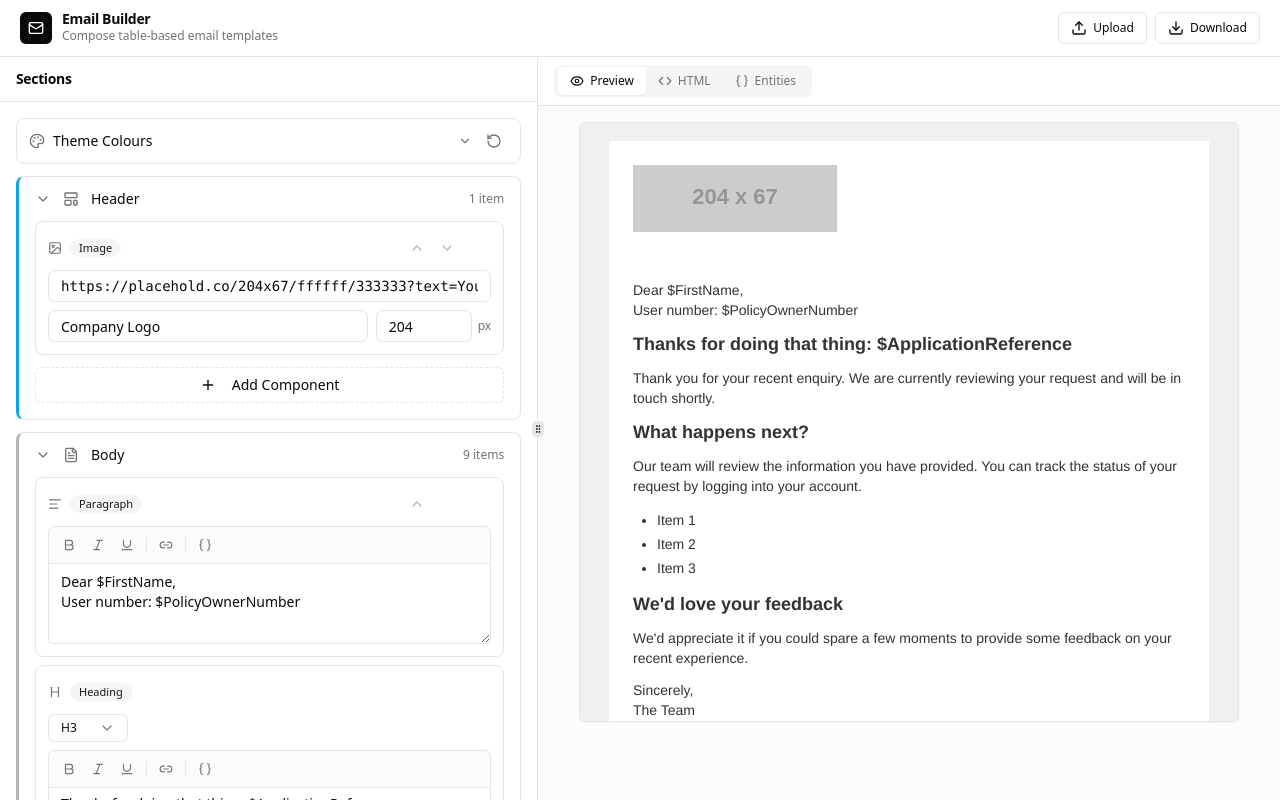
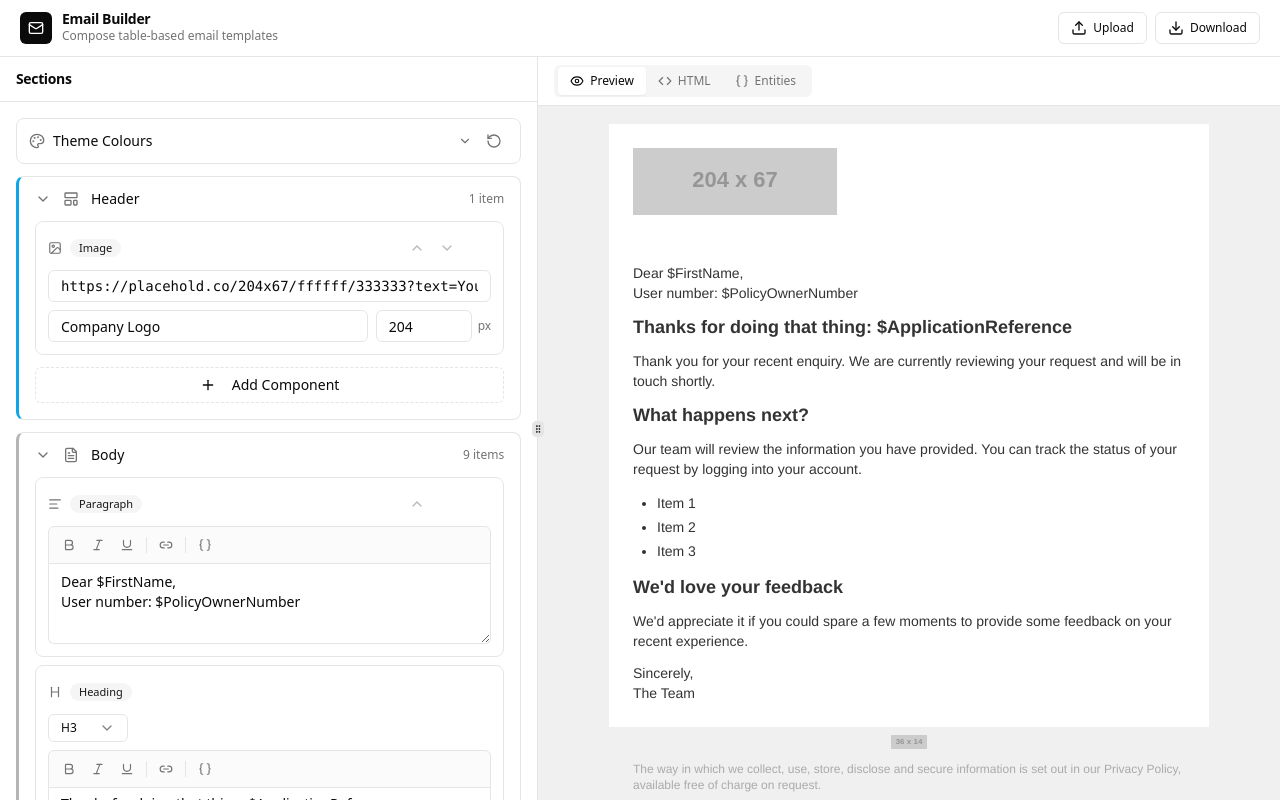
Before and after one commit to unknightly/emailbuilder, a Next.js app: page / in a window 1280 px wide. Built offline with nearby package versions, Linux system fonts and the light colour scheme.

Commit message:
feat: full-size preview iframe for email templates\n\nRemove constraints for accurate inbox rendering.

```diff
--- a/components/email-builder/preview-panel.tsx
+++ b/components/email-builder/preview-panel.tsx
@@ -78,17 +78,12 @@ export function PreviewPanel({ html }: PreviewPanelProps) {
         </div>
 
         <TabsContent value="preview" className="flex-1 m-0 overflow-hidden">
-          <div className="h-full bg-muted/30 p-4 overflow-auto">
-            <div className="mx-auto max-w-[660px]">
-              <iframe
-                srcDoc={html}
-                title="Email Preview"
-                className="w-full rounded-md border bg-background shadow-sm"
-                style={{ minHeight: "600px", height: "100%" }}
-                sandbox="allow-same-origin"
-              />
-            </div>
-          </div>
+          <iframe
+            srcDoc={html}
+            title="Email Preview"
+            className="h-full w-full border-0 bg-background"
+            sandbox="allow-same-origin"
+          />
         </TabsContent>
 
         <TabsContent value="html" className="flex-1 m-0 overflow-hidden">
```
Also changed, not shown: 1 other file (tests, documents, lock files or other folders).
